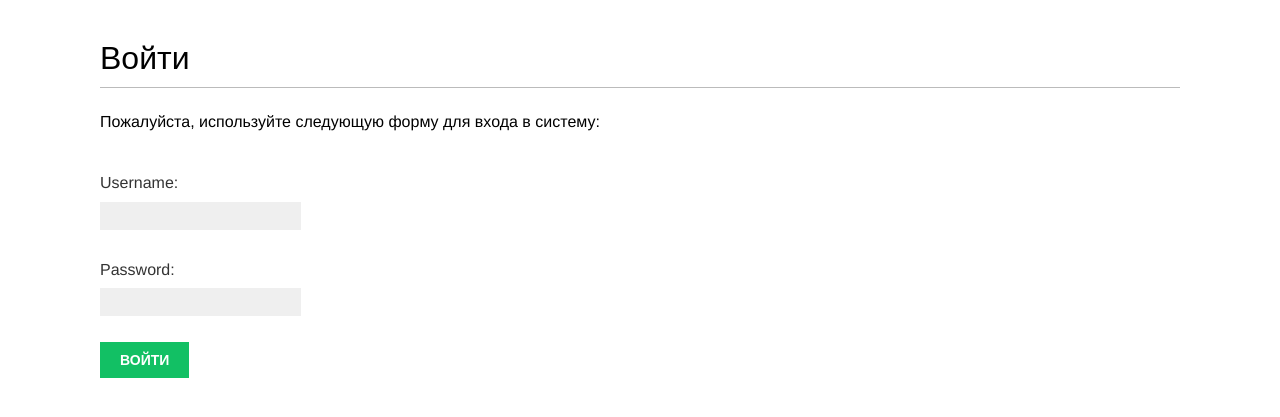
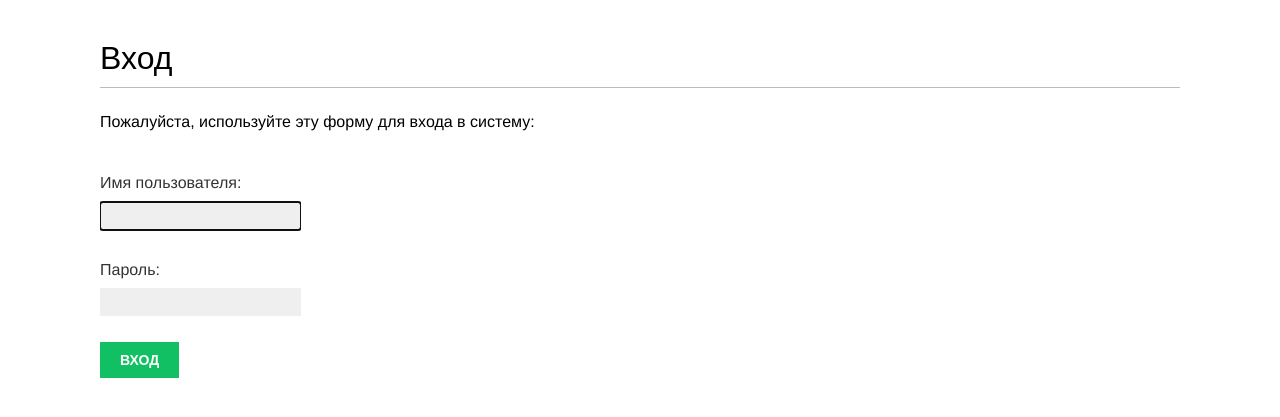
Before and after one commit to kirillsaf/Django3byExampleSocialWebsite, a Django app: page /account/login/ in a window 1280 px wide. Shown: the part 47-464 px from the top of the page. Run offline with Django 3.2, Linux system fonts and the light colour scheme; some web fonts are replaced.

Commit message:
Доавили форму выхода, шаблоны входа и выхода из системы

```diff
--- a/account/templates/account/login.html
+++ b/account/templates/account/login.html
@@ -1,13 +1,13 @@
 {% extends "base.html" %}
 
-{% block title %}Войти{% endblock %}
+{% block title %}Вход{% endblock %}
 
 {% block content %}
-    <h1>Войти</h1>
-    <p>Пожалуйста, используйте следующую форму для входа в систему:</p>
+    <h1>Вход</h1>
+    <p>Пожалуйста, используйте эту форму для входа в систему:</p>
     <form method="post">
         {{ form.as_p }}
         {% csrf_token %}
-    <p><input type="submit" value="Войти"></p>
+    <p><input type="submit" value="Вход"></p>
     </form>
 {% endblock %}
--- /dev/null
+++ b/account/templates/registration/login.html
@@ -0,0 +1,23 @@
+{% extends "base.html" %}
+
+{% block title %}Вход{% endblock %}
+
+{% block content %}
+    <h1>Вход</h1>
+    {% if form.errors %}
+        <p>
+            Ваше имя пользователя и пароль не совпадают.
+            Пожалуйста, попробуйте еще раз.
+        </p>
+    {% else %}
+        <p>Пожалуйста, используйте эту форму для входа в систему:</p>
+    {% endif %}
+    <div class="login-form">
+        <form action="{% url 'login' %}" method="post">
+            {{ form.as_p }}
+            {% csrf_token %}
+            <input type="hidden" name="next" value="{{ next }}" />
+            <p><input type="submit" value="Вход"></p>
+        </form>
+    </div>
+{% endblock %}
--- a/account/urls.py
+++ b/account/urls.py
@@ -1,7 +1,11 @@
 from django.urls import path
+from django.contrib.auth import views as auth_views
 from . import views
 
 urlpatterns = [
     # просмотры сообщений
-    path('login/', views.user_login, name='login'),
+    # path('login/', views.user_login, name='login'),
+    path('login/', auth_views.LoginView.as_view(), name='login'),
+    path('logout/', auth_views.LogoutView.as_view(), name='logout'),
+    path('', views.dashboard, name='dashboard'),
 ]
--- a/account/views.py
+++ b/account/views.py
@@ -2,6 +2,7 @@ from django.http import HttpResponse
 from django.shortcuts import render
 from django.contrib.auth import authenticate, login
 from .forms import LoginForm
+from django.contrib.auth.decorators import login_required
 
 
 def user_login(request):
@@ -21,3 +22,8 @@ def user_login(request):
     else:
         form = LoginForm()
     return render(request, 'account/login.html', {'form': form})
+
+
+@login_required
+def dashboard(request):
+    return render(request, 'account/dashboard.html', {'section': 'dashboard'})
--- a/bookmarks/settings.py
+++ b/bookmarks/settings.py
@@ -119,3 +119,7 @@ USE_TZ = True
 # https://docs.djangoproject.com/en/3.1/howto/static-files/
 
 STATIC_URL = '/static/'
+
+LOGIN_REDIRECT_URL = 'dashboard'
+LOGIN_URL = 'login'
+LOGOUT_URL = 'logout'
```
Also changed, not shown: account/templates/account/dashboard.html (added, +8 -0 lines), account/templates/registration/logged_out.html (added, +11 -0 lines).
